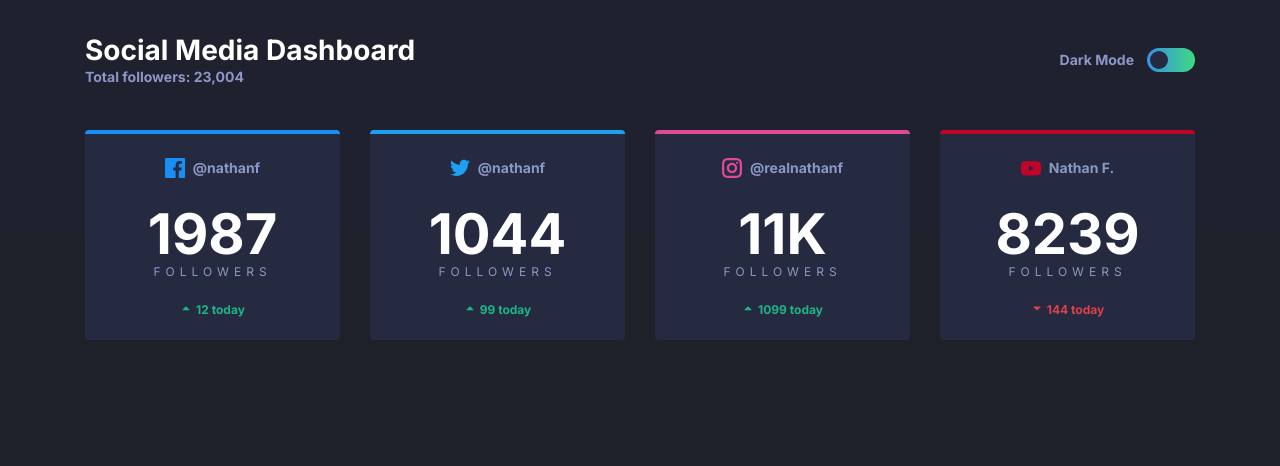
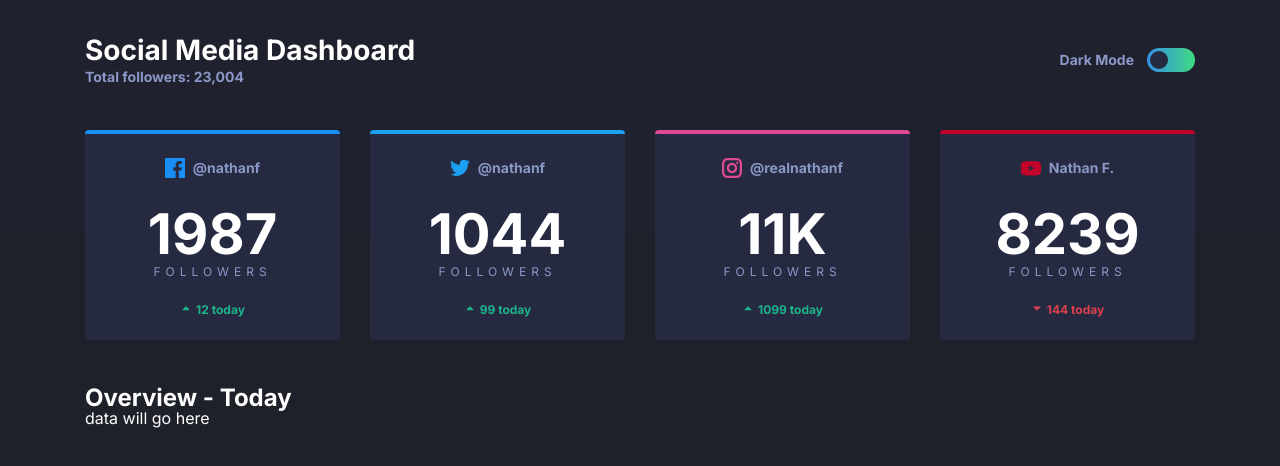
Before and after one commit to Zachcos/FeMentor-SocialMediaDashboardWithThemeSwitcher, a React (Create React App) app: page / in a window 1280 px wide. Shown: the top 466 px of the page. Built offline with nearby package versions, Linux system fonts and the light colour scheme.

Commit message:
Import DashboardSubscription component and render in app

```diff
--- a/src/App.js
+++ b/src/App.js
@@ -2,7 +2,11 @@ import React from 'react';
 import styled from 'styled-components';
 import { AppProvider } from './app-context';
 
-import { DashboardHeader, DashboardFollower } from './components/index';
+import {
+  DashboardHeader,
+  DashboardFollower,
+  DashboardSubscrption,
+} from './components/index';
 
 const Container = styled.div`
   max-width: 69.375rem;
@@ -17,6 +21,7 @@ function App() {
         <DashboardHeader />
         <main>
           <DashboardFollower />
+          <DashboardSubscrption />
         </main>
       </Container>
     </AppProvider>
--- a/src/components/index.js
+++ b/src/components/index.js
@@ -10,3 +10,4 @@ export * from './card-stats';
 export * from './card-follower';
 export * from './dashboard-header';
 export * from './dashboard-follower';
+export * from './dashboard-subscription';
```
